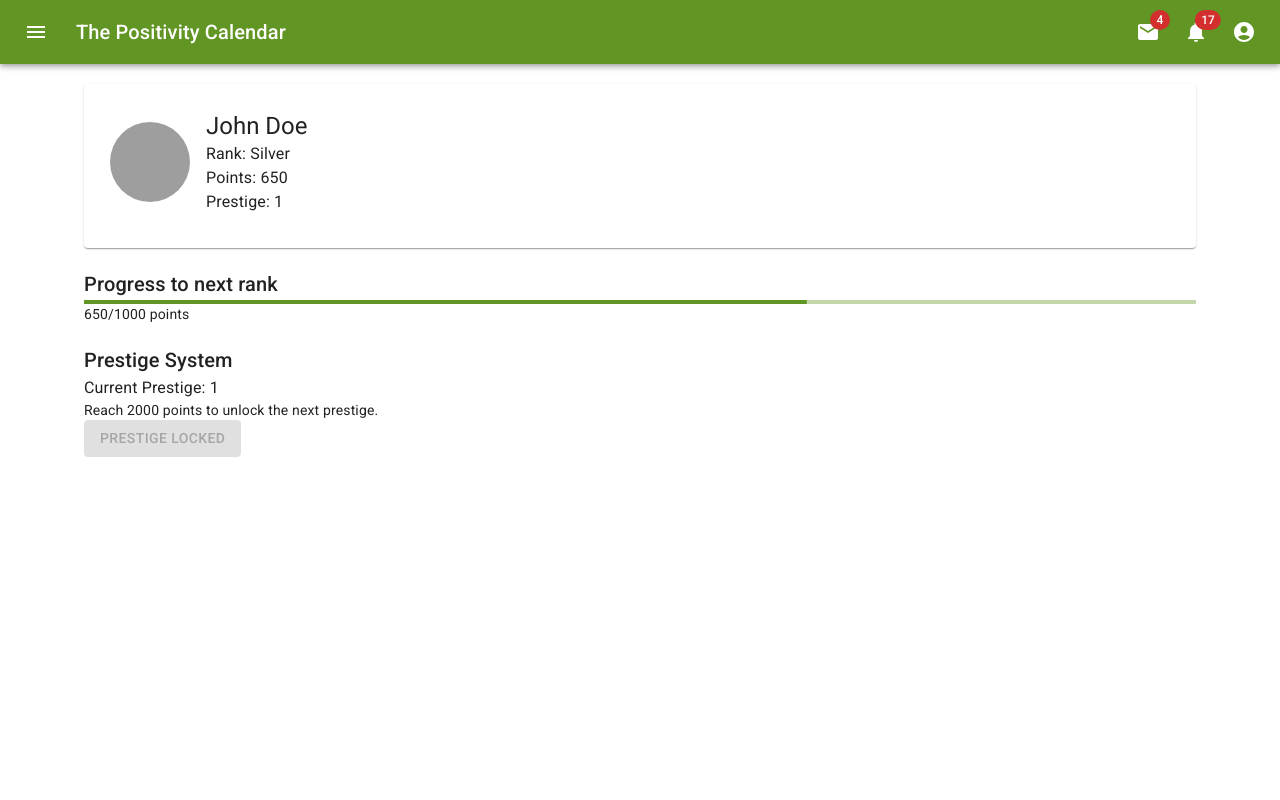
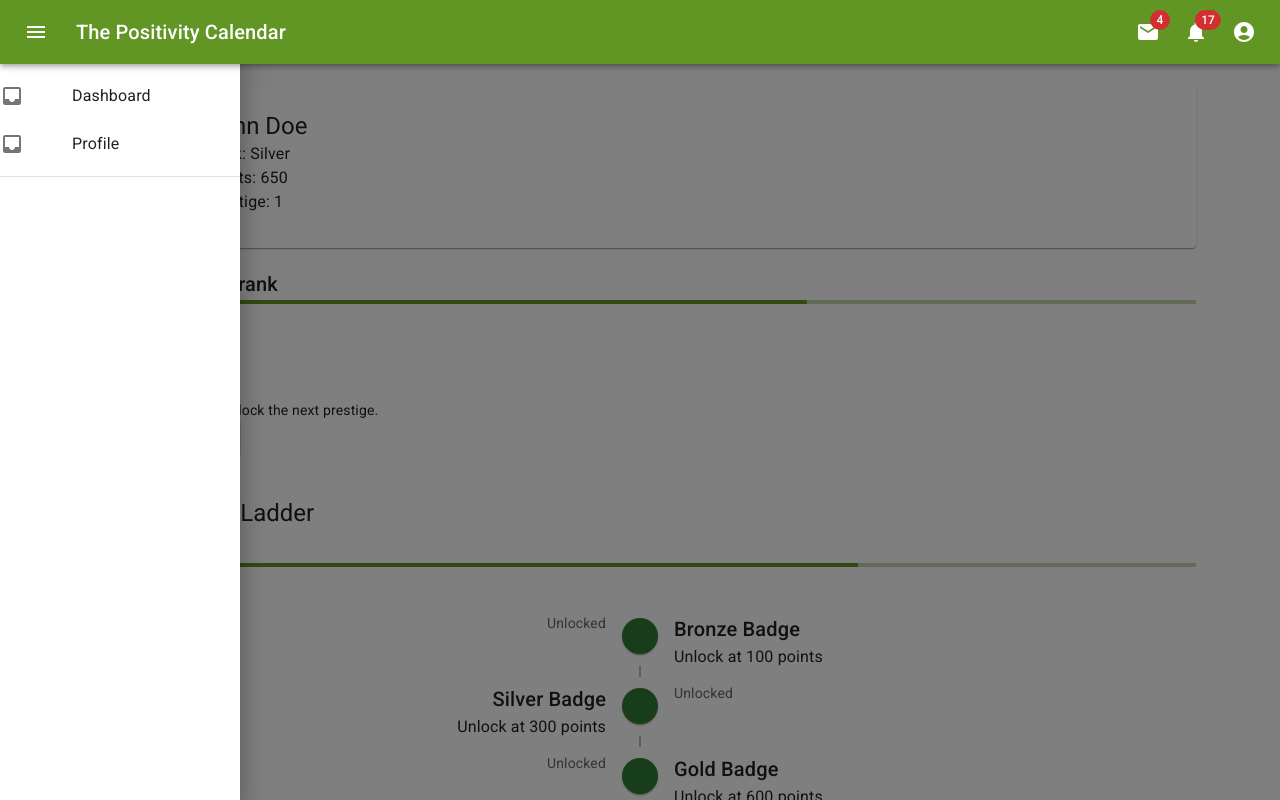
Before and after one commit to balensmatheo/Workshop2024, a React (Create React App) app: page /me in a window 1280 px wide. Both pictures are taken after a click on the button 36 px from the left and 32 px from the top of the page. Shown: the top 800 px of the page. Built offline with nearby package versions, Linux system fonts and the light colour scheme; grey boxes are pictures that could not be loaded.

Commit message:
Drawer + user progression

```diff
--- a/package.json
+++ b/package.json
@@ -7,6 +7,7 @@
     "@emotion/styled": "^11.13.0",
     "@fontsource/roboto": "^5.1.0",
     "@mui/icons-material": "^6.1.3",
+    "@mui/lab": "^6.0.0-beta.11",
     "@mui/material": "^6.1.3",
     "@mui/styled-engine-sc": "^6.1.3",
     "@testing-library/jest-dom": "^5.17.0",
--- a/src/assets/theme.js
+++ b/src/assets/theme.js
@@ -10,6 +10,10 @@ const theme = createTheme({
             main: '#f50057',
         },
     },
+    zIndex: {
+        appBar: 1200,
+        drawer: 1100,
+    },
 });
 
 export default theme;
--- /dev/null
+++ b/src/components/RewardLadder.jsx
@@ -0,0 +1,81 @@
+import React from 'react';
+import { Box, Typography, LinearProgress, List, ListItem, ListItemText, Divider } from '@mui/material';
+
+const RewardLadder = ({ currentPoints, rewards }) => {
+    const unlockedRewardIndex = rewards.findIndex((reward) => currentPoints < reward.points);
+
+    // The last unlocked reward, current reward to unlock, and the next two
+    const lastUnlocked = unlockedRewardIndex - 1 >= 0 ? rewards[unlockedRewardIndex - 1] : null;
+    const currentReward = rewards[unlockedRewardIndex] || null;
+    const nextReward = rewards[unlockedRewardIndex + 1] || null;
+    const nextNextReward = rewards[unlockedRewardIndex + 2] || null;
+
+    // Calculate progress toward the current reward
+    const progressToNextReward = currentReward
+        ? (currentPoints / currentReward.points) * 100
+        : 100;
+
+    return (
+        <Box sx={{ width: '100%', padding: '20px' }}>
+        <Typography variant="h5" sx={{ marginBottom: 2 }}>Your Ladder</Typography>
+
+        <List>
+            {/* Last unlocked reward */}
+            {lastUnlocked && (
+            <>
+                <ListItem>
+                <ListItemText
+                    primary={`Last unlocked: ${lastUnlocked.name}`}
+                    secondary={`Unlocked at ${lastUnlocked.points} points`}
+                />
+                </ListItem>
+                <Divider />
+            </>
+            )}
+
+            {/* Current reward */}
+            {currentReward && (
+            <>
+                <ListItem>
+                <ListItemText
+                    primary={`Next reward: ${currentReward.name}`}
+                    secondary={`Unlock at ${currentReward.points} points`}
+                />
+                <Box sx={{ width: '100%', mt: 2 }}>
+                    <Typography variant="body2">{`Progress: ${currentPoints}/${currentReward.points} points`}</Typography>
+                    <LinearProgress variant="determinate" value={progressToNextReward} />
+                </Box>
+                </ListItem>
+                <Divider />
+            </>
+            )}
+
+            {/* Next two rewards */}
+            {nextReward && (
+            <>
+                <ListItem>
+                <ListItemText
+                    primary={`Upcoming reward: ${nextReward.name}`}
+                    secondary={`Unlock at ${nextReward.points} points`}
+                />
+                </ListItem>
+                <Divider />
+            </>
+            )}
+
+            {nextNextReward && (
+            <>
+                <ListItem>
+                <ListItemText
+                    primary={`Upcoming reward: ${nextNextReward.name}`}
+                    secondary={`Unlock at ${nextNextReward.points} points`}
+                />
+                </ListItem>
+            </>
+            )}
+        </List>
+        </Box>
+    );
+};
+
+export default RewardLadder;
--- /dev/null
+++ b/src/components/RewardTimeline.jsx
@@ -0,0 +1,72 @@
+import React from 'react';
+import { Timeline, TimelineItem, TimelineSeparator, TimelineConnector, TimelineContent, TimelineDot, TimelineOppositeContent } from '@mui/lab';
+import { Box, Typography, LinearProgress, IconButton } from '@mui/material';
+import LockIcon from '@mui/icons-material/Lock';
+import CheckCircleIcon from '@mui/icons-material/CheckCircle';
+
+const RewardTimeline = ({ currentPoints, rewards }) => {
+  const unlockedRewardIndex = rewards.findIndex((reward) => currentPoints < reward.points);
+
+  // Progress toward the next reward
+  const currentReward = rewards[unlockedRewardIndex] || null;
+  const progressToNextReward = currentReward
+    ? (currentPoints / currentReward.points) * 100
+    : 100;
+
+  return (
+    <Box sx={{ padding: '20px', width: '100%' }}>
+      <Typography variant="h5" sx={{ marginBottom: 2 }}>Your Progress Ladder</Typography>
+
+      {/* Vertical Linear Progress showing progress towards the next reward */}
+      <Box sx={{ display: 'flex', alignItems: 'center', marginBottom: 2 }}>
+        <Typography variant="body2" sx={{ minWidth: 80 }}>
+          Progress: {`${currentPoints}/${currentReward?.points || rewards[0].points}`} pts
+        </Typography>
+        <Box sx={{ width: '100%', marginLeft: 2 }}>
+          <LinearProgress variant="determinate" value={progressToNextReward} />
+        </Box>
+      </Box>
+
+      {/* Timeline for displaying rewards */}
+      <Timeline position="alternate">
+        {rewards.map((reward, index) => {
+          const isUnlocked = currentPoints >= reward.points;
+          const isCurrent = index === unlockedRewardIndex;
+          const progressIcon = isUnlocked ? <CheckCircleIcon color="success" /> : <LockIcon />;
+
+          return (
+            <TimelineItem key={index}>
+              <TimelineOppositeContent>
+                <Typography variant="body2" color="text.secondary">
+                  {isUnlocked ? "Unlocked" : "Locked"}
+                </Typography>
+              </TimelineOppositeContent>
+
+              <TimelineSeparator>
+                <TimelineDot color={isUnlocked ? "success" : "grey"}>
+                  {progressIcon}
+                </TimelineDot>
+                {index < rewards.length - 1 && <TimelineConnector />}
+              </TimelineSeparator>
+
+              <TimelineContent>
+                <Typography variant="h6" component="span">
+                  {reward.name}
+                </Typography>
+                <Typography>{`Unlock at ${reward.points} points`}</Typography>
+
+                {isCurrent && (
+                  <Typography variant="body2" color="primary">
+                    {`Current goal: ${reward.points} points`}
+                  </Typography>
+                )}
+              </TimelineContent>
+            </TimelineItem>
+          );
+        })}
+      </Timeline>
+    </Box>
+  );
+};
+
+export default RewardTimeline;
--- a/src/layout/AppBar.jsx
+++ b/src/layout/AppBar.jsx
@@ -1,35 +1,40 @@
 import * as React from 'react';
-import { styled, alpha } from '@mui/material/styles';
 import AppBar from '@mui/material/AppBar';
 import Box from '@mui/material/Box';
 import Toolbar from '@mui/material/Toolbar';
 import IconButton from '@mui/material/IconButton';
 import Typography from '@mui/material/Typography';
-import InputBase from '@mui/material/InputBase';
 import Badge from '@mui/material/Badge';
 import MenuItem from '@mui/material/MenuItem';
 import Menu from '@mui/material/Menu';
 import MenuIcon from '@mui/icons-material/Menu';
-import SearchIcon from '@mui/icons-material/Search';
 import AccountCircle from '@mui/icons-material/AccountCircle';
 import MailIcon from '@mui/icons-material/Mail';
 import NotificationsIcon from '@mui/icons-material/Notifications';
 import MoreIcon from '@mui/icons-material/MoreVert';
-import { Navigate, Outlet, useNavigate } from 'react-router-dom';
-
+import { Link, Outlet, useNavigate } from 'react-router-dom';
+import { Drawer, List, ListItem, ListItemIcon, ListItemText, Divider, ListItemButton } from '@mui/material';
+import InboxIcon from '@mui/icons-material/Inbox';
 
 export default function PrimarySearchAppBar() {
-
     const navigate = useNavigate();
 
-    const [anchorEl, setAnchorEl] = React.useState(null);
+    // State for the drawer
+    const [drawerOpen, setDrawerOpen] = React.useState(false);
+
+    // Handle Drawer open/close
+    const toggleDrawer = (open) => (event) => {
+        // Check if it was triggered by a key press (Tab or Shift)
+        if (event.type === 'keydown' && (event.key === 'Tab' || event.key === 'Shift')) {
+        return;
+        }
+        setDrawerOpen(open);
+    };
+
     const [mobileMoreAnchorEl, setMobileMoreAnchorEl] = React.useState(null);
-
-    const isMenuOpen = Boolean(anchorEl);
     const isMobileMenuOpen = Boolean(mobileMoreAnchorEl);
 
-    const handleProfileMenuOpen = (event) => {
-        setAnchorEl(event.currentTarget);
+    const handleProfileClick = () => {
         navigate('/me');
     };
 
@@ -37,38 +42,13 @@ export default function PrimarySearchAppBar() {
         setMobileMoreAnchorEl(null);
     };
 
-    const handleMenuClose = () => {
-        setAnchorEl(null);
-        handleMobileMenuClose();
-    };
-
     const handleMobileMenuOpen = (event) => {
         setMobileMoreAnchorEl(event.currentTarget);
     };
 
     const menuId = 'primary-search-account-menu';
-    const renderMenu = (
-        <Menu
-        anchorEl={anchorEl}
-        anchorOrigin={{
-            vertical: 'top',
-            horizontal: 'right',
-        }}
-        id={menuId}
-        keepMounted
-        transformOrigin={{
-            vertical: 'top',
-            horizontal: 'right',
-        }}
-        open={isMenuOpen}
-        onClose={handleMenuClose}
-        >
-        <MenuItem onClick={handleMenuClose}>Profile</MenuItem>
-        <MenuItem onClick={handleMenuClose}>My account</MenuItem>
-        </Menu>
-    );
+    const mobileMenuId = 'primary-search-account-menu-mobile';
 
-    const mobileMenuId = 'primary-search-account-menu-mobile';
     const renderMobileMenu = (
         <Menu
         anchorEl={mobileMoreAnchorEl}
@@ -94,18 +74,14 @@ export default function PrimarySearchAppBar() {
             <p>Messages</p>
         </MenuItem>
         <MenuItem>
-            <IconButton
-            size="large"
-            aria-label="show 17 new notifications"
-            color="inherit"
-            >
+            <IconButton size="large" aria-label="show 17 new notifications" color="inherit">
             <Badge badgeContent={17} color="error">
                 <NotificationsIcon />
             </Badge>
             </IconButton>
             <p>Notifications</p>
         </MenuItem>
-        <MenuItem onClick={handleProfileMenuOpen}>
+        <MenuItem onClick={handleProfileClick}>
             <IconButton
             size="large"
             aria-label="account of current user"
@@ -122,17 +98,21 @@ export default function PrimarySearchAppBar() {
 
     return (
         <Box sx={{ flexGrow: 1 }}>
-        <AppBar position="static">
+        <AppBar position="fixed" sx={{ zIndex: (theme) => theme.zIndex.drawer + 1 }}>
+
             <Toolbar>
+            {/* Toggle Drawer when MenuIcon is clicked */}
             <IconButton
                 size="large"
                 edge="start"
                 color="inherit"
                 aria-label="open drawer"
+                onClick={toggleDrawer(true)} // Open Drawer
                 sx={{ mr: 2 }}
             >
                 <MenuIcon />
             </IconButton>
+            <Link to="/dashboard" style={{ textDecoration: 'none', color: 'white' }}>
                 <Typography
                 variant="h6"
                 noWrap
@@ -141,6 +121,7 @@ export default function PrimarySearchAppBar() {
                 >
                 The Positivity Calendar
                 </Typography>
+            </Link>
             <Box sx={{ flexGrow: 1 }} />
             <Box sx={{ display: { xs: 'none', md: 'flex' } }}>
                 <IconButton size="large" aria-label="show 4 new mails" color="inherit">
@@ -148,11 +129,7 @@ export default function PrimarySearchAppBar() {
                     <MailIcon />
                 </Badge>
                 </IconButton>
-                <IconButton
-                size="large"
-                aria-label="show 17 new notifications"
-                color="inherit"
-                >
+                <IconButton size="large" aria-label="show 17 new notifications" color="inherit">
                 <Badge badgeContent={17} color="error">
                     <NotificationsIcon />
                 </Badge>
@@ -163,7 +140,7 @@ export default function PrimarySearchAppBar() {
                     aria-label="account of current user"
                     aria-controls={menuId}
                     aria-haspopup="true"
-                onClick={handleProfileMenuOpen}
+                    onClick={handleProfileClick}
                     color="inherit"
                 >
                 <AccountCircle />
@@ -184,7 +161,40 @@ export default function PrimarySearchAppBar() {
             </Toolbar>
         </AppBar>
         {renderMobileMenu}
-        {renderMenu}
+
+        {/* Drawer component */}
+        <Drawer
+            open={drawerOpen}
+            onClose={toggleDrawer(false)}
+            sx={{
+            width: 240,
+            flexShrink: 0,
+            [`& .MuiDrawer-paper`]: { width: 240, boxSizing: 'border-box' },
+            }}
+        >
+            <Toolbar />
+            <Box sx={{ overflow: 'auto' }}>
+                <List>
+                    {[
+                        {'title': 'Dashboard', 'path': '/dashboard', 'icon': <InboxIcon />},
+                        {'title': 'Profile', 'path': '/me', 'icon': <InboxIcon />}
+                    ].map((item, index) => (
+                    <ListItem key={item.title} disablePadding>
+                        <ListItemIcon>
+                            {item.icon}
+                        </ListItemIcon>
+                        <ListItemButton onClick={() => navigate(item.path)}>
+                        <ListItemText primary={item.title} />
+                        </ListItemButton>
+                    </ListItem>
+                    ))}
+                </List>
+                <Divider />
+            </Box>
+        </Drawer>
+
+        {/* This renders the routed content */}
+        <Toolbar />
         <Outlet />
         </Box>
     );
--- a/src/views/UserProfile.jsx
+++ b/src/views/UserProfile.jsx
@@ -1,8 +1,10 @@
 import React, { useState } from 'react';
 import { Container, Box } from '@mui/material';
 import ProfileCard from '../components/ProfileCard';
-import Ladder from '../components/Ladder';
+import Ladder from '../components/Progression';
 import PrestigeSystem from '../components/Prestige';
+import RewardLadder from '../components/RewardLadder';
+import RewardTimeline from '../components/RewardTimeline';
 
 const UserProfile = () => {
     const [user, setUser] = useState({
@@ -29,11 +31,23 @@ const UserProfile = () => {
         });
     };
 
+    const rewards = [
+        { name: 'Bronze Badge', points: 100 },
+        { name: 'Silver Badge', points: 300 },
+        { name: 'Gold Badge', points: 600 },
+        { name: 'Platinum Badge', points: 1000 },
+        { name: 'Diamond Badge', points: 1500 },
+    ];
+
+
+
     return (
         <Container>
         <ProfileCard user={user} />
         <Ladder points={user.points} maxPoints={1000} rankUp={handleRankUp} />
         <PrestigeSystem points={user.points} prestigeLevel={user.prestigeLevel} onPrestige={handlePrestige} />
+        <RewardTimeline currentPoints={user.points} rewards={rewards} />
+
         </Container>
     );
 };
```
Also changed, not shown: src/components/Progression.jsx (renamed from src/components/Ladder.jsx). Lines whose indentation alone changed are shown as unchanged.
